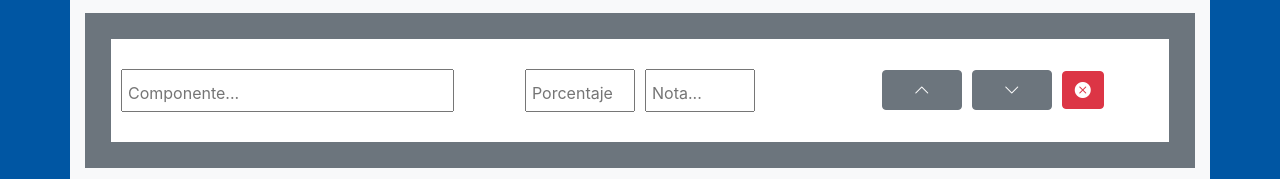
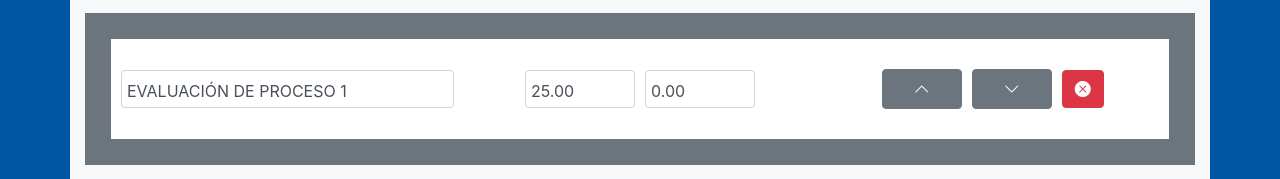
Before and after one commit to picantitoDev/calculadora-upao, a plain HTML site: page index.html in a window 1280 px wide. Shown: the part 555-734 px from the top of the page. Drawn offline with nearby package versions, Linux system fonts and the light colour scheme.

Commit message:
Arregla las entradas de notas

```diff
--- a/index.html
+++ b/index.html
@@ -54,11 +54,11 @@
                 <div class="componente row">
                     <!-- aqui va con un id unico -->
                     <div class="comp-col col-md-4">
-                        <input id="comp-nombre-012345" type="text" placeholder="Componente...">
+                        <input class="form-control" id="comp-nombre-012345" type="text" placeholder="Componente..." value="EVALUACIÓN DE PROCESO 1">
                     </div>
                     <div class="comp-col col-md-4">
-                        <input id="comp-porcentaje-012345" type="number" placeholder="Porcentaje...">
-                        <input id="comp-nota-012345" type="number" placeholder="Nota...">
+                        <input class="form-control" id="comp-porcentaje-012345" type="number" placeholder="Porcentaje..." value="25.00" min="0.00" max="100.00">
+                        <input class="form-control" id="comp-nota-012345" type="number" placeholder="Nota..." value="0.00" min="0.00" max="20.00">
                     </div>
                     <div class="comp-col col-md-4">
                         <button class="btn btn-up btn-secondary" id="comp-subir-012345"><i class="bi bi-chevron-up"></i></button>
@@ -76,7 +76,6 @@
 
             <button class="btn btn-danger d-block mx-auto my-5" id="restaurar-lista"><i class="bi bi-exclamation-octagon-fill"></i> Restaurar lista</button>
         </div>
-
     </div>
 
     <script src="./js/jquery-3.5.1.min.js"></script>
```
